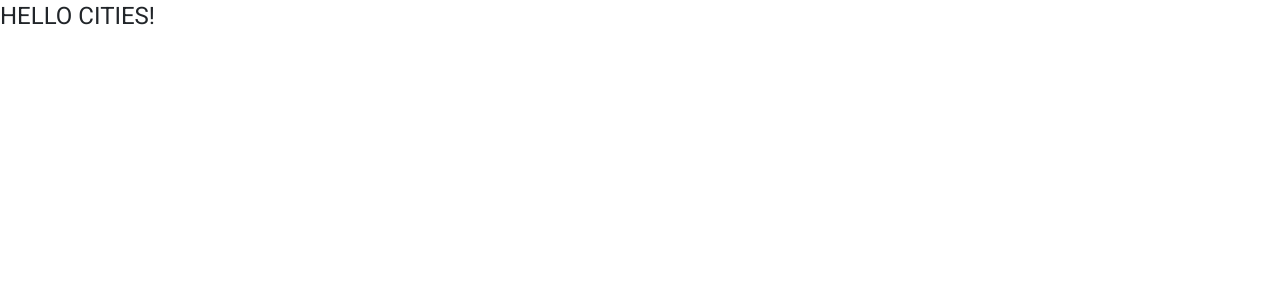
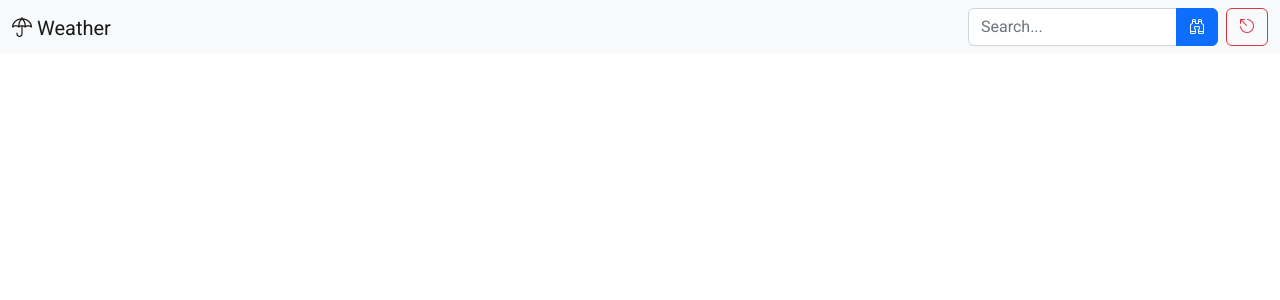
Before and after one commit to YandrosChaos/hp-tech-test, an Angular app: page /cities in a window 1280 px wide. Shown: the top 300 px of the page. Built offline with nearby package versions, Linux system fonts and the light colour scheme.

Commit message:
navbar component created and cities routing working

```diff
--- a/package.json
+++ b/package.json
@@ -21,6 +21,7 @@
     "@angular/platform-browser-dynamic": "^14.2.0",
     "@angular/router": "^14.2.0",
     "bootstrap": "^5.2.3",
+    "bootstrap-icons": "^1.10.3",
     "rxjs": "~7.5.0",
     "tslib": "^2.3.0",
     "zone.js": "~0.11.4"
--- /dev/null
+++ b/src/app/components/navbar/navbar.component.html
@@ -0,0 +1,19 @@
+<nav class="navbar navbar-light bg-light fixed-top">
+  <div class="container-fluid">
+    <a class="navbar-brand">
+      <i class="bi bi-umbrella"></i>
+      Weather
+    </a>
+    <form class="d-flex">
+      <div class="input-group">
+        <input type="search" class="form-control" placeholder="Search..." />
+        <button class="btn btn-primary input-group-text" (click)="onSearch()">
+          <i class="bi bi-binoculars"></i>
+        </button>
+      </div>
+      <button class="btn text-danger border-danger input-group-text ms-2" (click)="onLogout()">
+        <i class="bi bi-escape"></i>
+      </button>
+    </form>
+  </div>
+</nav>
--- /dev/null
+++ b/src/app/components/navbar/navbar.component.ts
@@ -0,0 +1,21 @@
+import { Component, EventEmitter, Output } from "@angular/core";
+import { Router } from "@angular/router";
+
+@Component({
+  selector: "app-navbar",
+  templateUrl: "./navbar.component.html",
+  styleUrls: ["./navbar.component.scss"],
+})
+export class NabvarComponent {
+  @Output() public searching: EventEmitter<string> = new EventEmitter();
+
+  constructor(private readonly router: Router) {}
+
+  public onSearch(): void {
+    this.searching.emit();
+  }
+
+  public onLogout(): void {
+    this.router.navigate(["/login"]);
+  }
+}
--- a/src/app/pages/cities/cities.component.html
+++ b/src/app/pages/cities/cities.component.html
@@ -1 +1,2 @@
+<app-navbar></app-navbar>
 <h1>HELLO CITIES!</h1>
--- a/src/app/pages/cities/cities.module.ts
+++ b/src/app/pages/cities/cities.module.ts
@@ -1,5 +1,6 @@
 import { NgModule } from "@angular/core";
 import { Routes, RouterModule } from "@angular/router";
+import { NavbarModule } from "@components/navbar/navbar.module";
 import { CitiesComponent } from "./cities.component";
 
 const routes: Routes = [
@@ -10,7 +11,7 @@ const routes: Routes = [
 ];
 @NgModule({
   declarations: [CitiesComponent],
-  imports: [RouterModule.forChild(routes)],
+  imports: [RouterModule.forChild(routes), NavbarModule],
   providers: [],
 })
 export class CitiesModule {}
--- a/src/styles.scss
+++ b/src/styles.scss
@@ -1,4 +1,5 @@
 /* You can add global styles to this file, and also import other style files */
+@import "~bootstrap-icons/font/bootstrap-icons.css";
 
 html, body { height: 100%; }
 body { margin: 0; font-family: Roboto, "Helvetica Neue", sans-serif; }
--- a/tsconfig.json
+++ b/tsconfig.json
@@ -4,6 +4,7 @@
   "compilerOptions": {
     "baseUrl": "./",
     "paths": {
+      "@components/*": ["src/app/components/*"],
       "@pages/*": ["src/app/pages/*"]
     },
     "outDir": "./dist/out-tsc",
```
Also changed, not shown: src/app/components/navbar/navbar.module.ts (added, +10 -0 lines), src/app/components/navbar/navbar.component.scss (added), src/app/pages/login/login.component.scss (line endings or trailing spaces).
